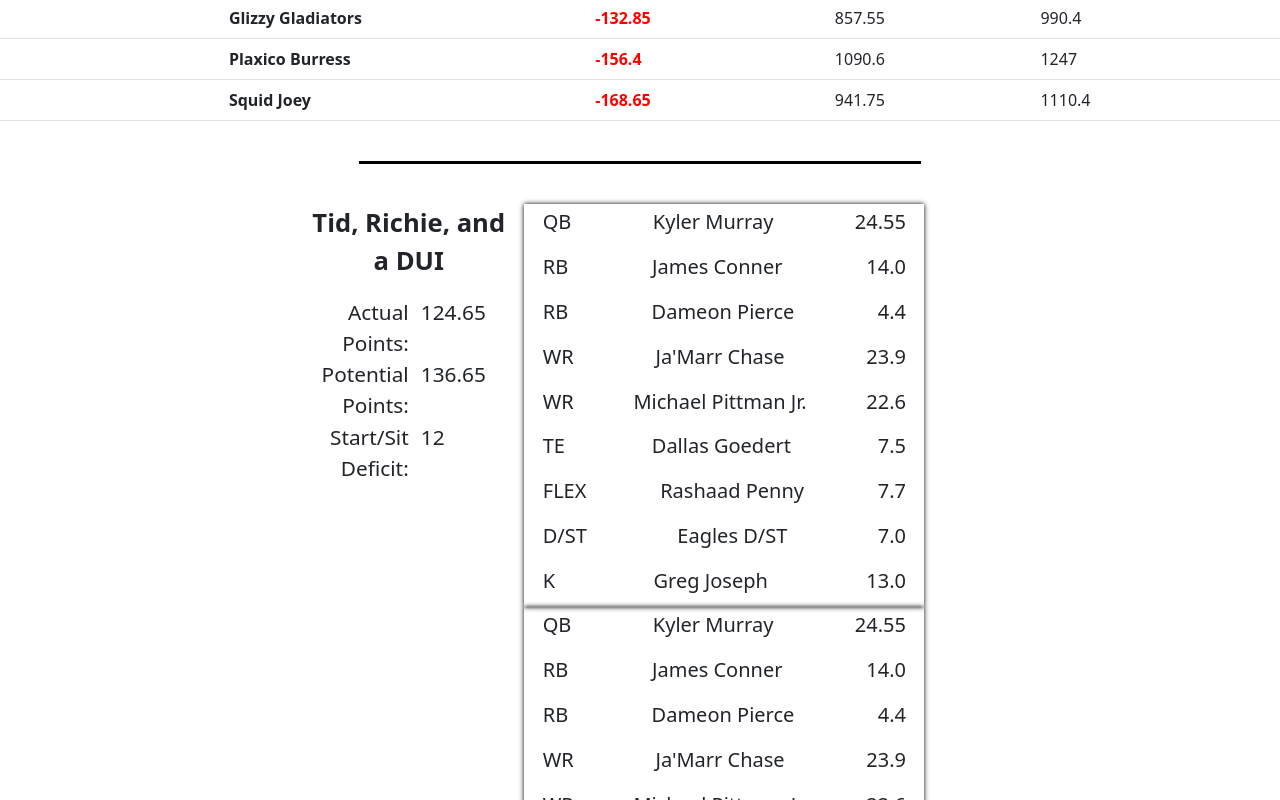
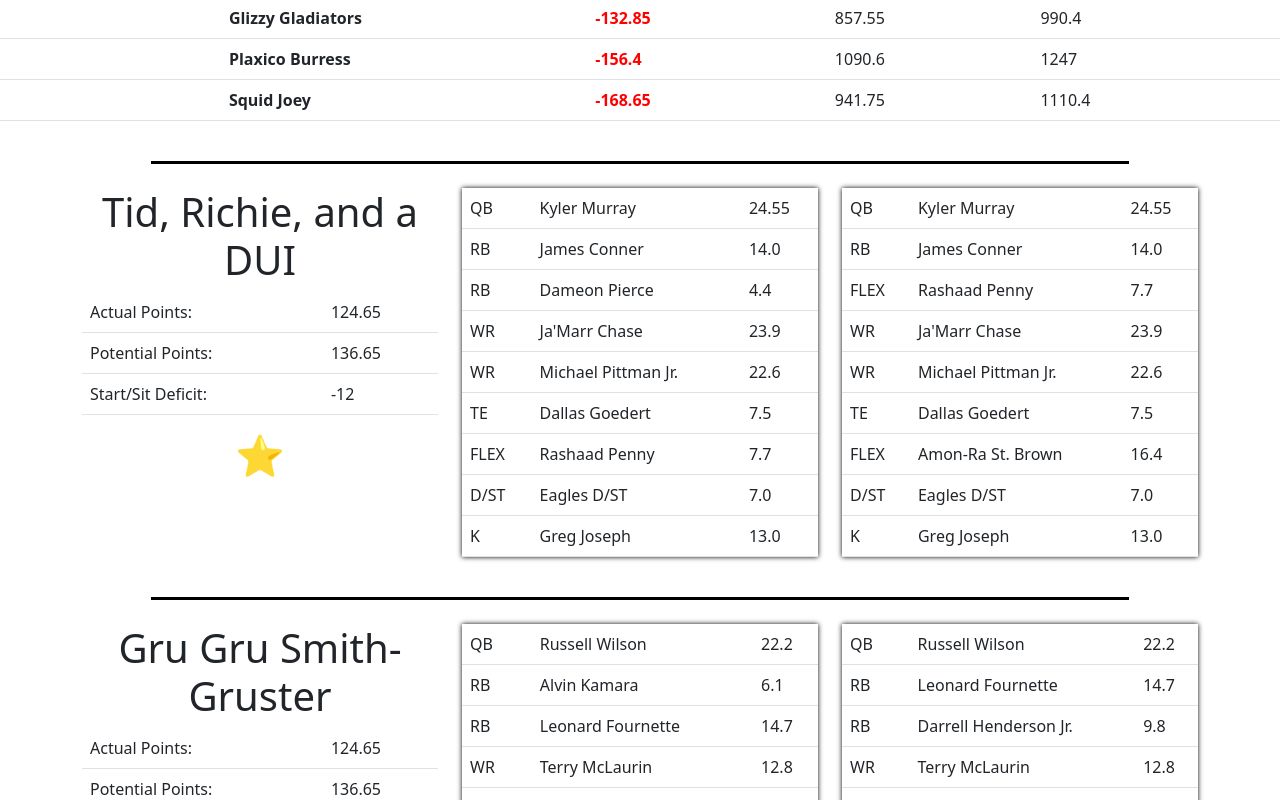
Before and after one commit to BrettMiller47/optimal-lineup-tracker, a React (Create React App) app in the folder client/: page / in a window 1280 px wide. Shown: the part 700-1500 px from the top of the page. Built offline with nearby package versions, Linux system fonts and the light colour scheme.

Commit message:
refractored weeklySummary styling

```diff
--- a/client/src/components/WeeklySummary/Card.js
+++ b/client/src/components/WeeklySummary/Card.js
@@ -1,34 +1,28 @@
 import React from 'react';
-import {Stack} from 'react-bootstrap'
+import Table from 'react-bootstrap/Table';
 
 export default function Card(props) {
 
   const styles = {
     card: {
-      width: '25rem',
       boxShadow: '0px 0px 5px black',
-    },
-    row: {
-      width: '100%',
-      display: 'flex',
-      justifyContent: 'space-between',
-      padding: '.4rem',
-    },
+    }
   }
 
   return (
     <>
-      <Stack style={styles.card}>
-        {/* Create a row for each player in team */}
-        {props.lineup.map((player, i) =>
-          <Stack direction='horizontal' style={styles.row} key={i}>
-            <h5>{player.SLOT}</h5>
-            <h5>{player.PLAYER}</h5>
-            <h5>{player.FPTS}</h5>
-          </Stack>
-        )
-        }
-      </Stack>
+      <Table style={styles.card}>
+        <tbody>
+          {/* Create a row for each player in team */}
+          {props.lineup.map((player, i) =>
+            <tr key={i}>
+              <td>{player.SLOT}</td>
+              <td>{player.PLAYER}</td>
+              <td>{player.FPTS}</td>
+            </tr>
+          )}
+        </tbody>
+      </Table>
     </>
   );
 }
--- a/client/src/components/WeeklySummary/TeamSummary.js
+++ /dev/null
@@ -1,60 +0,0 @@
-import React from 'react';
-import 'bootstrap/dist/css/bootstrap.min.css';
-import {Stack , Row, Col} from 'react-bootstrap'
-
-export default function TeamSummary(props) {
-
-  const styles = {
-    container: {
-      display: 'flex',
-      textAlign: 'center',
-      justifyContent: 'center',
-    },
-    teamNameRow: {
-      display: 'flex',
-      fontSize: '1.6rem',
-      fontWeight: 'bold',
-      paddingBottom: '1rem',
-      textAlign: 'center',
-      margin: 0
-    },
-    detailsRow: {
-      display: 'flex',
-      flexDirection: 'horizontal',
-      justifyContent: 'space-between',
-      fontSize: '1.3rem',
-    },
-    detail: {
-      padding: 0,
-      textAlign: 'right',
-    },
-    number: {
-      textAlign: 'left'
-    },
-    deficit: {
-      textAlign: 'left',
-
-    }
-  }
-
-  return (
-    // Map each team in weeklyData
-    <Stack style={styles.container}>
-      <Row style={styles.teamNameRow}>
-        {props.name}
-      </Row>
-      <Row style={styles.detailsRow}>
-        <Col xs={6} style={styles.detail}>Actual Points:</Col>
-        <Col xs={6} style={styles.number}>{props.actualFPTS}</Col>
-      </Row>
-      <Row style={styles.detailsRow}>
-        <Col xs={6} style={styles.detail}>Potential Points:</Col>
-        <Col xs={6} style={styles.number}>{props.optimalFPTS}</Col>
-      </Row>
-      <Row style={styles.detailsRow}>
-        <Col xs={6} style={styles.detail}>Start/Sit Deficit:</Col>
-        <Col xs={6} style={styles.number}>{props.deficit}</Col>
-      </Row>
-    </Stack>
-  );
-}
--- a/client/src/components/WeeklySummary/index.js
+++ b/client/src/components/WeeklySummary/index.js
@@ -1,10 +1,8 @@
 import React from 'react';
+import { Container, Row, Col } from 'react-bootstrap'
+import Table from 'react-bootstrap/Table';
+import Card from './Card';
 import 'bootstrap/dist/css/bootstrap.min.css';
-import {Container, Stack , Row, Col} from 'react-bootstrap'
-
-import TeamSummary from './TeamSummary';
-import Card from './Card';
-
 
 export default function WeeklySummary() {
 
@@ -199,7 +197,7 @@ export default function WeeklySummary() {
       ],
       actualFPTS: 124.65,
       optimalFPTS: 136.65,
-      deficit: 12
+      deficit: -12
     },
     {
       name: 'Gru Gru Smith-Gruster',
@@ -389,62 +387,79 @@ export default function WeeklySummary() {
       ],
       actualFPTS: 124.65,
       optimalFPTS: 136.65,
-      deficit: 12
+      deficit: -12
     }
   ]
 
   const styles = {
-    stack: {
-      display: 'flex',
-      flexWrap: 'wrap',
-      justifySelf: 'center'
-    },
-    summaryRow: {
-      margin: '1rem',
-      alignItems: 'flex-start',
+    container: {
       display: 'flex',
       flexWrap: 'wrap'
-    },
-    cardsRow: {
-      display: 'flex',
-      flexDirection: 'column'
     },
     divider: {
       borderBottom: '3px solid black',
       marginTop: '1.5rem',
       marginBottom: '1.5rem'
     },
-    col: {
-      justifyContent: 'center'
-    }
   }
 
   return (
     <>
       {/* Create a row for each team */}
       {teamsThisWeek.map((team, i)=>
-        <Stack key={i} style={styles.stack}>
-          <Row className='d-flex justify-content-center '>
+        <>
+          {/* Divider for teams */}
+          <Row className='d-flex justify-content-center flex-wrap'>
             <Col xs={9} style={styles.divider}>
             </Col>
           </Row>
-          <Row style={styles.summaryRow}>
-            <Col xs={4}>
-              <TeamSummary
-                name={team.name}
-                actualFPTS={team.actualFPTS}
-                optimalFPTS={team.optimalFPTS}
-                deficit={team.deficit}
-              />
-            </Col>
-            <Col xs={8} style={styles.col}>
-              <Row style={styles.cardsRow}>
-                <Card lineup={team.actualLineup} />
-                <Card lineup={team.actualLineup} />
-              </Row>
-            </Col>
-          </Row>
-        </Stack>
+
+          <Container style={styles.container}>
+            <Row>
+
+              {/* Col for summary */}
+              <Col xs={12} sm={4}>
+                <Row >
+                  <Col xs={6} sm={12}>
+                    <h1 className='text-center'>{team.name}</h1>
+                  </Col>
+                  <Col xs={6} sm={12}>
+                    <Table>
+                      <tbody>
+                        <tr>
+                          <td>Actual Points:</td>
+                          <td>{team.actualFPTS}</td>
+                        </tr>
+                        <tr>
+                          <td>Potential Points:</td>
+                          <td>{team.optimalFPTS}</td>
+                        </tr>
+                        <tr>
+                          <td>Start/Sit Deficit:</td>
+                          <td>{team.deficit}</td>
+                        </tr>
+                      </tbody>
+                    </Table>
+                  </Col>
+                  <Col xs={6} sm={12} className='text-center'>
+                    <h1>⭐</h1>
+                  </Col>
+                </Row>
+              </Col>
+
+              {/* Col for Actual */}
+              <Col xs={12} sm={4}>
+                <Card lineup={team.actualLineup} style={styles.card} />
+              </Col>
+
+              {/* Col for Optimal */}
+              <Col xs={12} sm={4}>
+                <Card lineup={team.optimalLineup} style={styles.card} />
+              </Col>
+            </Row>
+
+          </Container>
+        </>
       )}
     </>
   );
```
